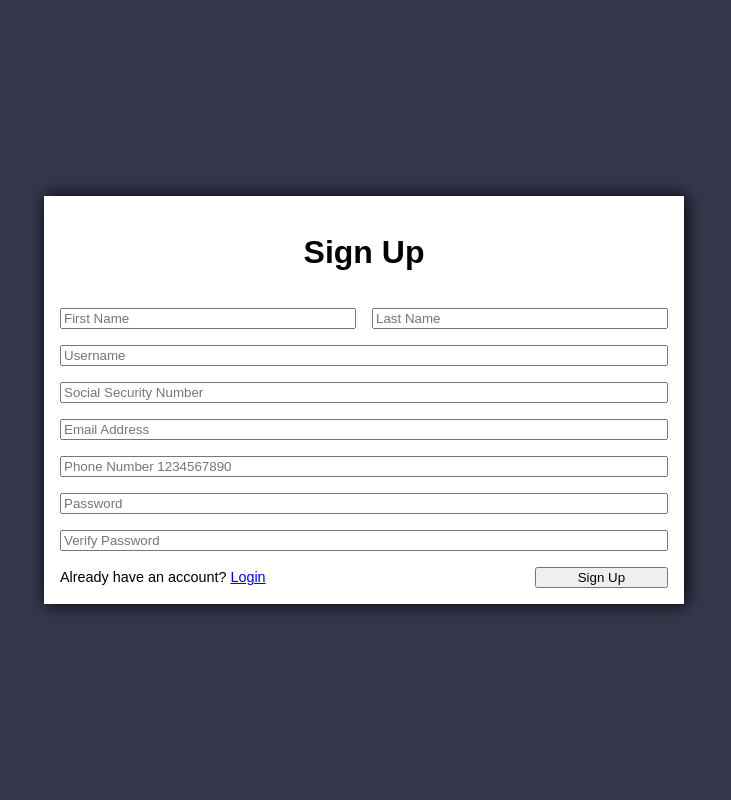
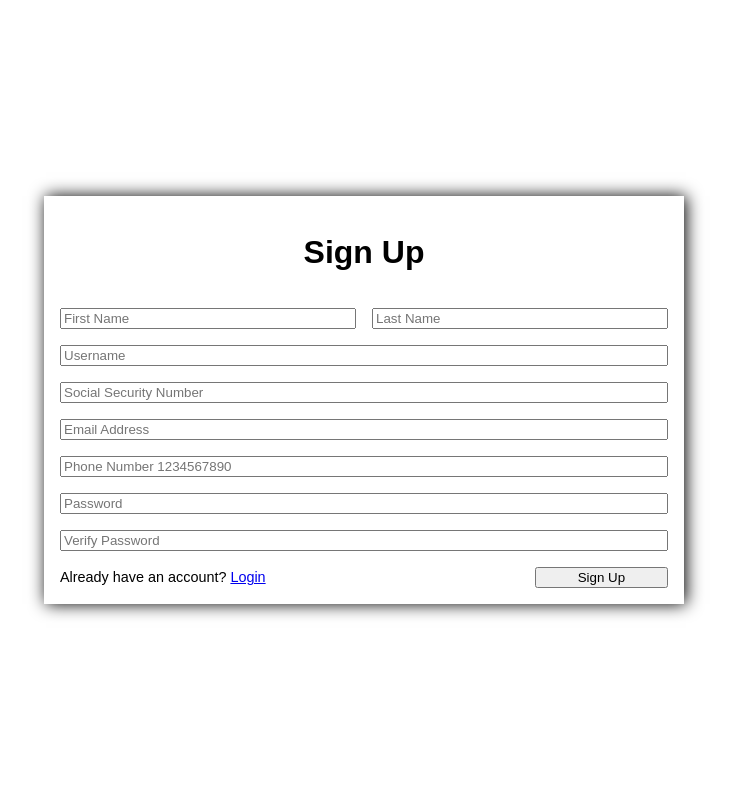
Before and after one commit to 1054009/CSET-170-FinalProject, a Flask app: page /signup/ in a window 1280 px wide. Shown: the whole page, without its empty margins (276-1007 px from the left). Run offline with Flask 3, Linux system fonts and the light colour scheme.

Commit message:
Change background color to white

```diff
--- a/src/static/styles/base.css
+++ b/src/static/styles/base.css
@@ -32,7 +32,7 @@ html, body
 
 body
 {
-	background-color: var(--palette1);
+	/* background-color: var(--palette1); */
 
 	display: flex;
 }
```
